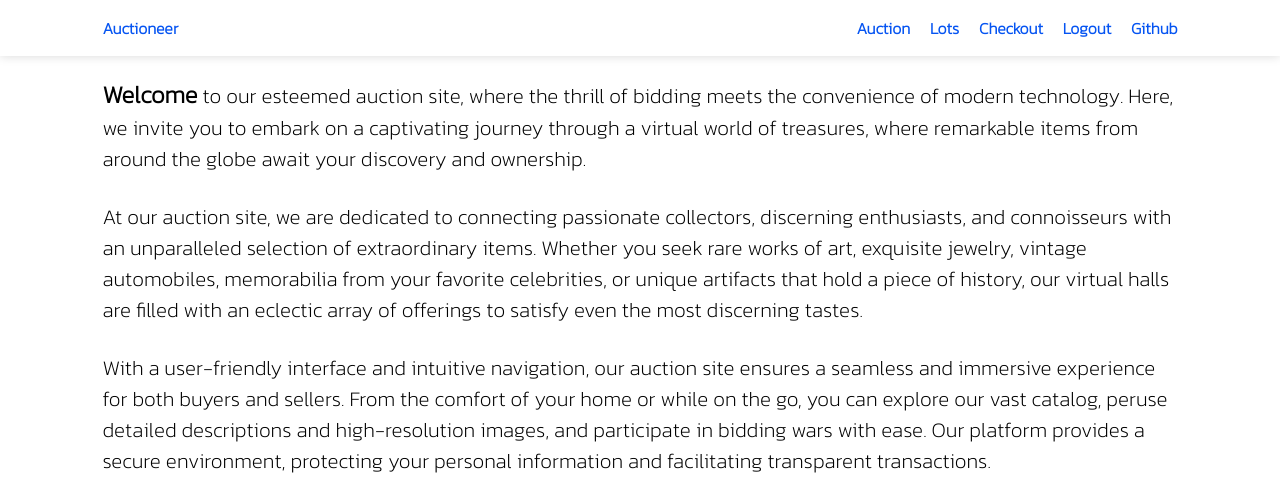
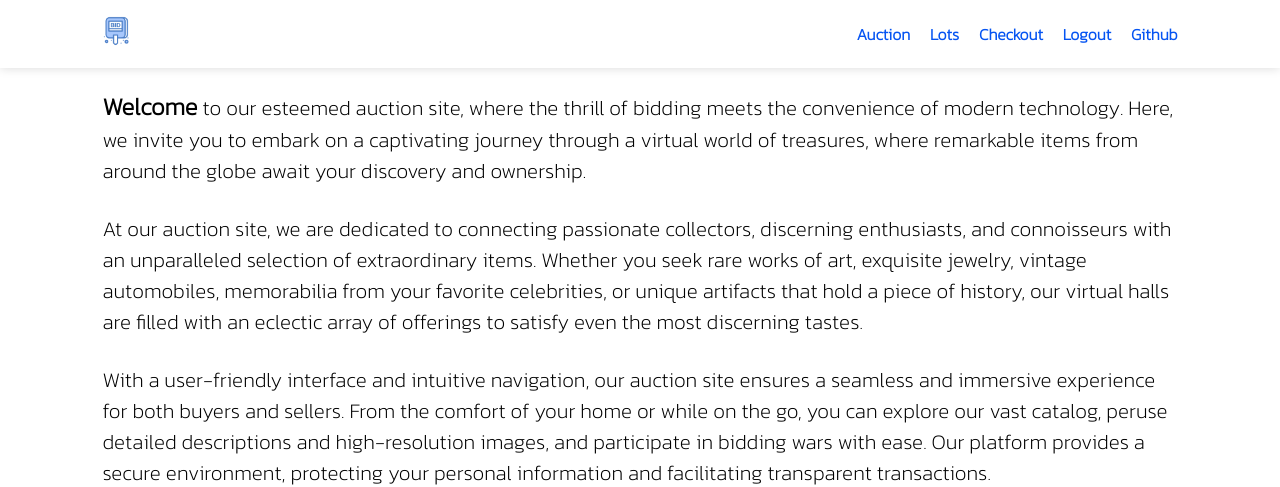
Before and after one commit to codewitgabi/auctioneer, a Django app: page / in a window 1280 px wide. Shown: the top 487 px of the page. Run offline with Django 3.2, Linux system fonts and the light colour scheme; the visitor is signed in with stand-in values (Sample User, id 1); data that the repository does not hold is empty; some web fonts are replaced.

Commit message:
Added home and tab icon

```diff
--- a/auction/templates/auction/base.html
+++ b/auction/templates/auction/base.html
@@ -5,13 +5,14 @@
   <meta charset="UTF-8">
   <meta name="viewport" content="width=device-width, initial-scale=1.0">
   <link rel="stylesheet" href="https://cdn.jsdelivr.net/npm/bootstrap-icons@1.5.0/font/bootstrap-icons.css">
+  <link rel="icon" href="{% static 'icons8-auction-flatart-icons-blue-96.png' %}">
   <link rel="stylesheet" href="{% static 'css/style.css' %}">
   <title>{% block title %} {% endblock %}</title>
 </head>
 <body>
   <!-- Nav Section -->
   <nav>
-    <a href="{% url 'auction:home' %}">Auctioneer</a>
+    <a href="{% url 'auction:home' %}"><img width="30px" height="30px" src="{% static 'icons8-auction-flatart-icons-blue-96.png' %}"/></a>
     <i id="nav-toggler" class="bi bi-list disp-only-sm"></i>
     <div class="nav-links" id="nav-links">
       <a href="#!">
```
Also changed, not shown: static/icons8-auction-flatart-icons-blue-96.png (added), 1 other file.
